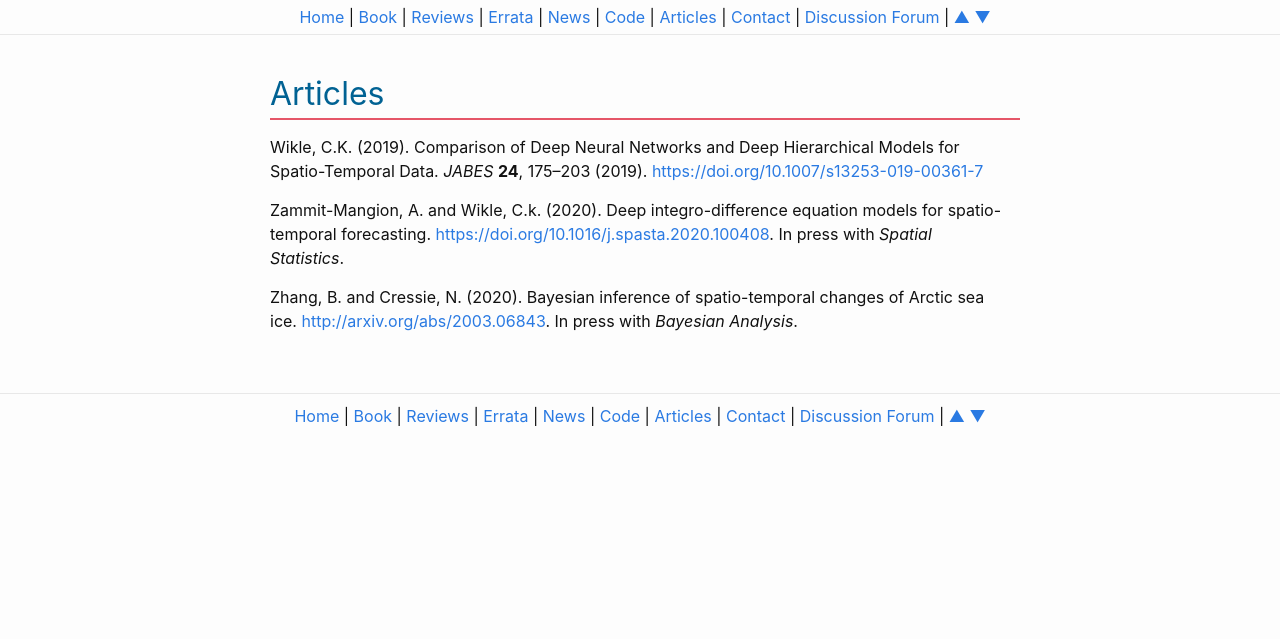
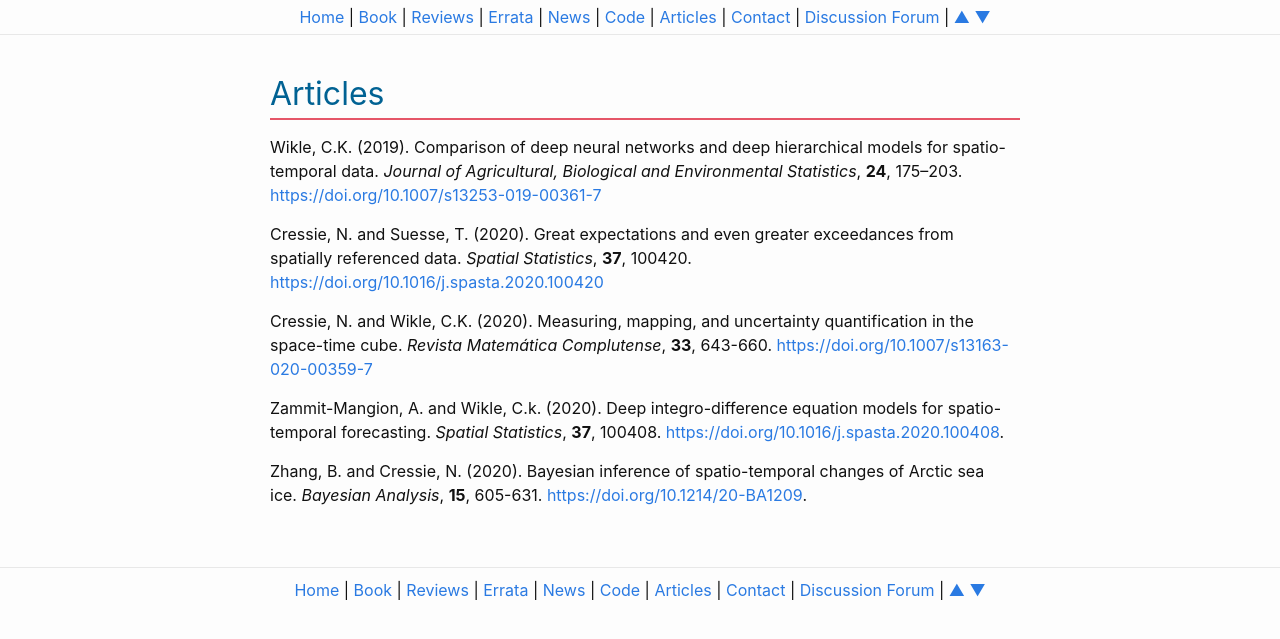
Before and after one commit to andrewzm/STRbook, a Jekyll site: the page built from docs/articles.md, in a window 1280 px wide. Shown: the top 639 px of the page. Built offline with Jekyll 4.4.1, drawn with Linux system fonts in a browser that asks for light colours.

Commit message:
Update articles.md

```diff
--- a/docs/articles.md
+++ b/docs/articles.md
@@ -3,8 +3,12 @@ layout: page
 title: Articles
 ---
 
-Wikle, C.K. (2019). Comparison of Deep Neural Networks and Deep Hierarchical Models for Spatio-Temporal Data. *JABES* **24**, 175–203 (2019). [https://doi.org/10.1007/s13253-019-00361-7](https://doi.org/10.1007/s13253-019-00361-7)
+Wikle, C.K. (2019). Comparison of deep neural networks and deep hierarchical models for spatio-temporal data. *Journal of Agricultural, Biological and Environmental Statistics*, **24**, 175–203. [https://doi.org/10.1007/s13253-019-00361-7](https://doi.org/10.1007/s13253-019-00361-7)
 
-Zammit-Mangion, A. and Wikle, C.k. (2020). Deep integro-difference equation models for spatio-temporal forecasting. [https://doi.org/10.1016/j.spasta.2020.100408](https://doi.org/10.1016/j.spasta.2020.100408). In press with *Spatial Statistics*.
+Cressie, N. and Suesse, T. (2020). Great expectations and even greater exceedances from spatially referenced data. *Spatial Statistics*, **37**, 100420. [https://doi.org/10.1016/j.spasta.2020.100420](https://doi.org/10.1016/j.spasta.2020.100420)
 
-Zhang, B. and Cressie, N. (2020). Bayesian inference of spatio-temporal changes of Arctic sea ice. [http://arxiv.org/abs/2003.06843](http://arxiv.org/abs/2003.06843). In press with *Bayesian Analysis*.
+Cressie, N. and Wikle, C.K. (2020). Measuring, mapping, and uncertainty quantification in the space-time cube. *Revista Matemática Complutense*, **33**, 643-660. [https://doi.org/10.1007/s13163-020-00359-7](https://doi.org/10.1007/s13163-020-00359-7)
+
+Zammit-Mangion, A. and Wikle, C.k. (2020). Deep integro-difference equation models for spatio-temporal forecasting. *Spatial Statistics*, **37**, 100408. [https://doi.org/10.1016/j.spasta.2020.100408](https://doi.org/10.1016/j.spasta.2020.100408).
+
+Zhang, B. and Cressie, N. (2020). Bayesian inference of spatio-temporal changes of Arctic sea ice. *Bayesian Analysis*, **15**, 605-631.   [https://doi.org/10.1214/20-BA1209](https://doi.org/10.1214/20-BA1209).
```
